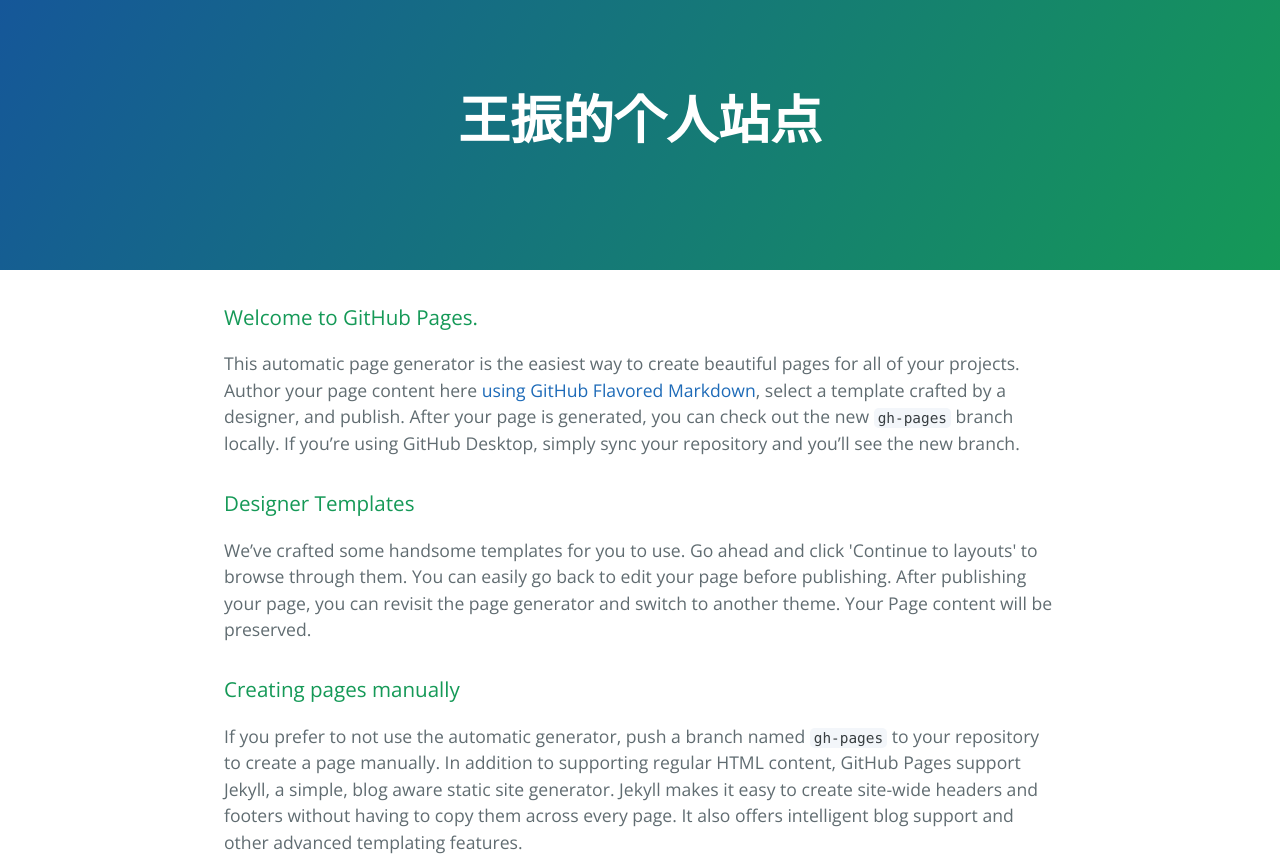
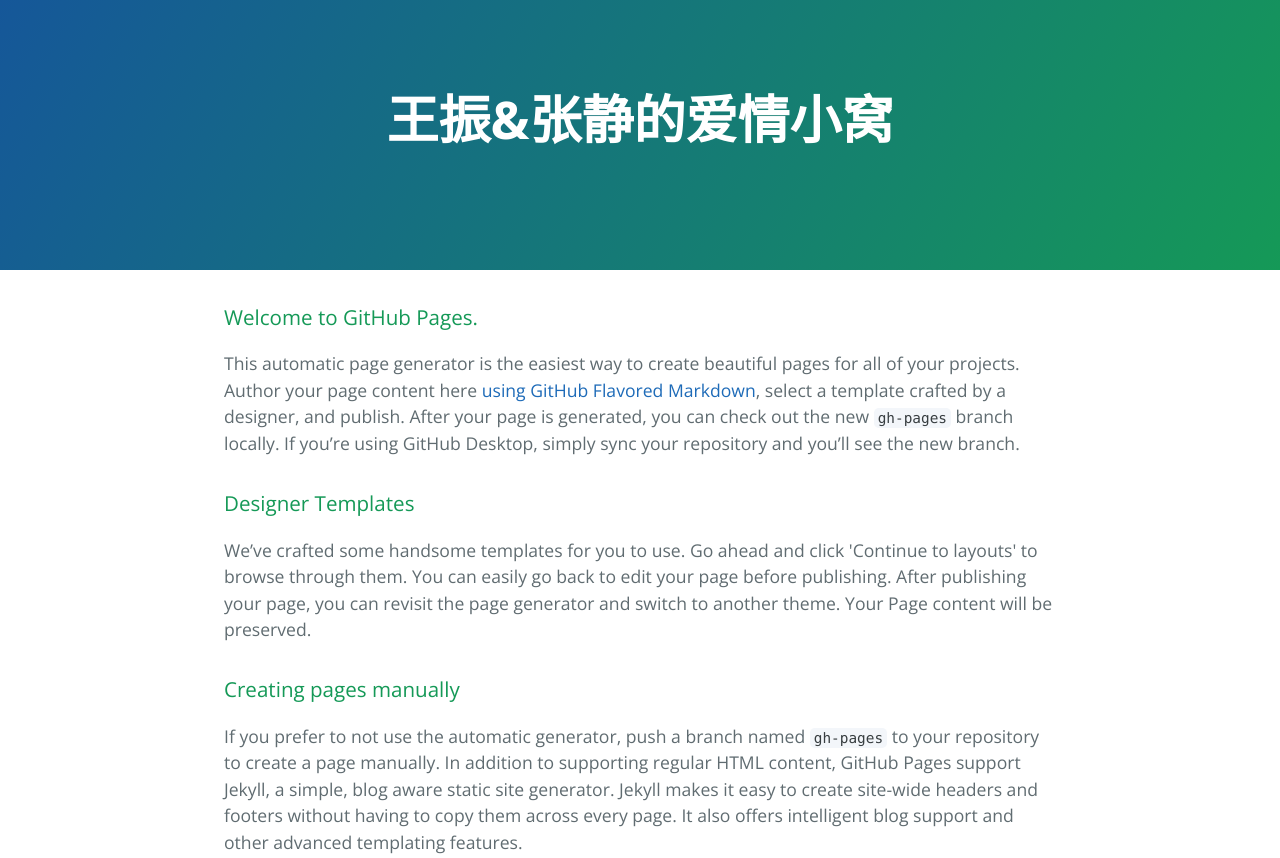
Before and after one commit to wzuden/wzuden.github.io, a plain HTML site: page index.html in a window 1280 px wide. Shown: the top 858 px of the page. Drawn offline with nearby package versions, Linux system fonts and the light colour scheme.

Commit message:
Update index.html

```diff
--- a/index.html
+++ b/index.html
@@ -11,7 +11,7 @@
   </head>
   <body>
     <section class="page-header">
-      <h1 class="project-name">王振的个人站点</h1>
+      <h1 class="project-name">王振&张静的爱情小窝</h1>
       <h2 class="project-tagline"></h2>
     </section>
 
```
